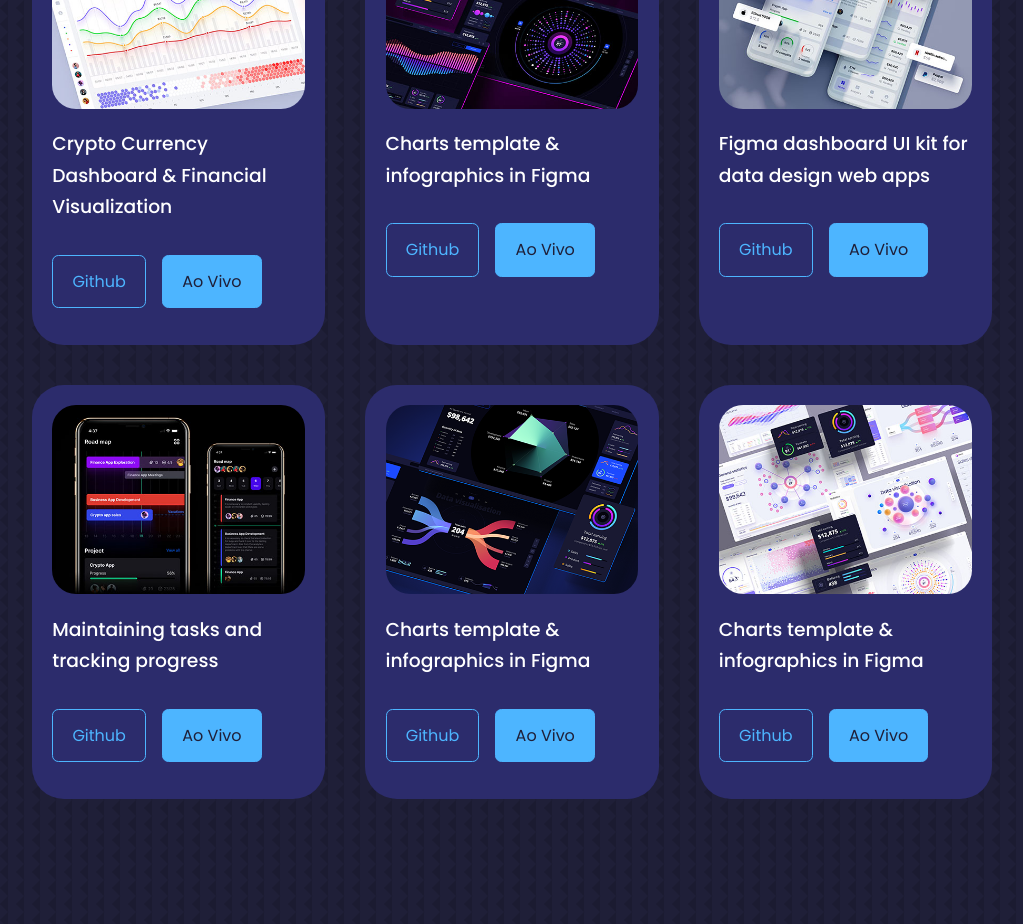
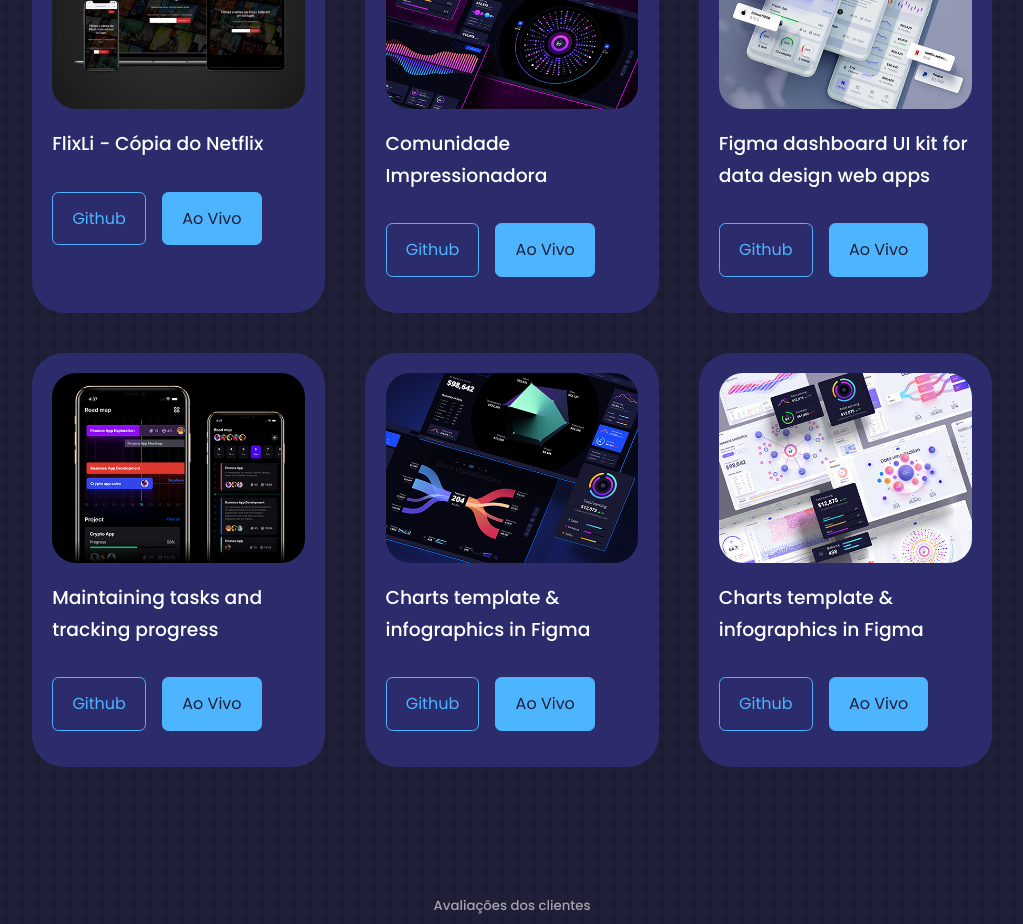
Before and after one commit to elijuniordev/PortfolioReact, a React (Create React App) app: page / in a window 1280 px wide. Shown: the part 3360-4284 px from the top of the page, without its empty margins (128-1151 px from the left). Built offline with nearby package versions, Linux system fonts and the light colour scheme.

Commit message:
Editando portfolio.

```diff
--- a/src/components/portfolio/Portfolio.jsx
+++ b/src/components/portfolio/Portfolio.jsx
@@ -11,16 +11,16 @@ const data = [
 {
   id: 1,
   image: IMG1,
-  title: 'Crypto Currency Dashboard & Financial Visualization',
-  github: 'https://github.com',
-  demo: 'https://dribbble.com/Alien_pixels',
+  title: 'FlixLi - Cópia do Netflix',
+  github: 'https://github.com/elijuniordev/FlixLi',
+  demo: 'https://flixli.herokuapp.com/',
 },
 {
   id: 2,
   image: IMG2,
-  title: 'Charts template & infographics in Figma',
+  title: 'Comunidade Impressionadora',
   github: 'https://github.com',
-  demo: 'https://dribbble.com/Alien_pixels',
+  demo: 'https://comunidadetech.herokuapp.com/',
 },
 {
   id: 3,
```
Also changed, not shown: src/assets/portfolio1.jpg.
